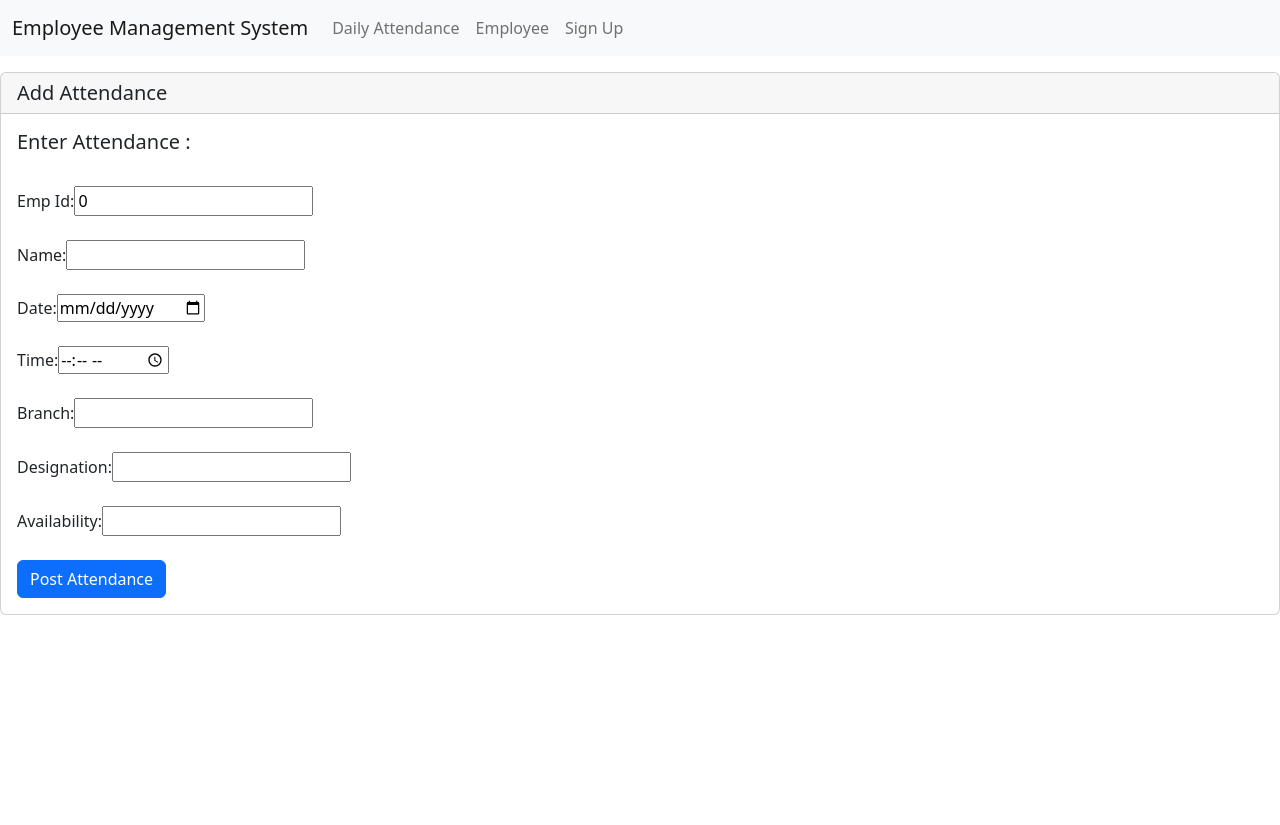
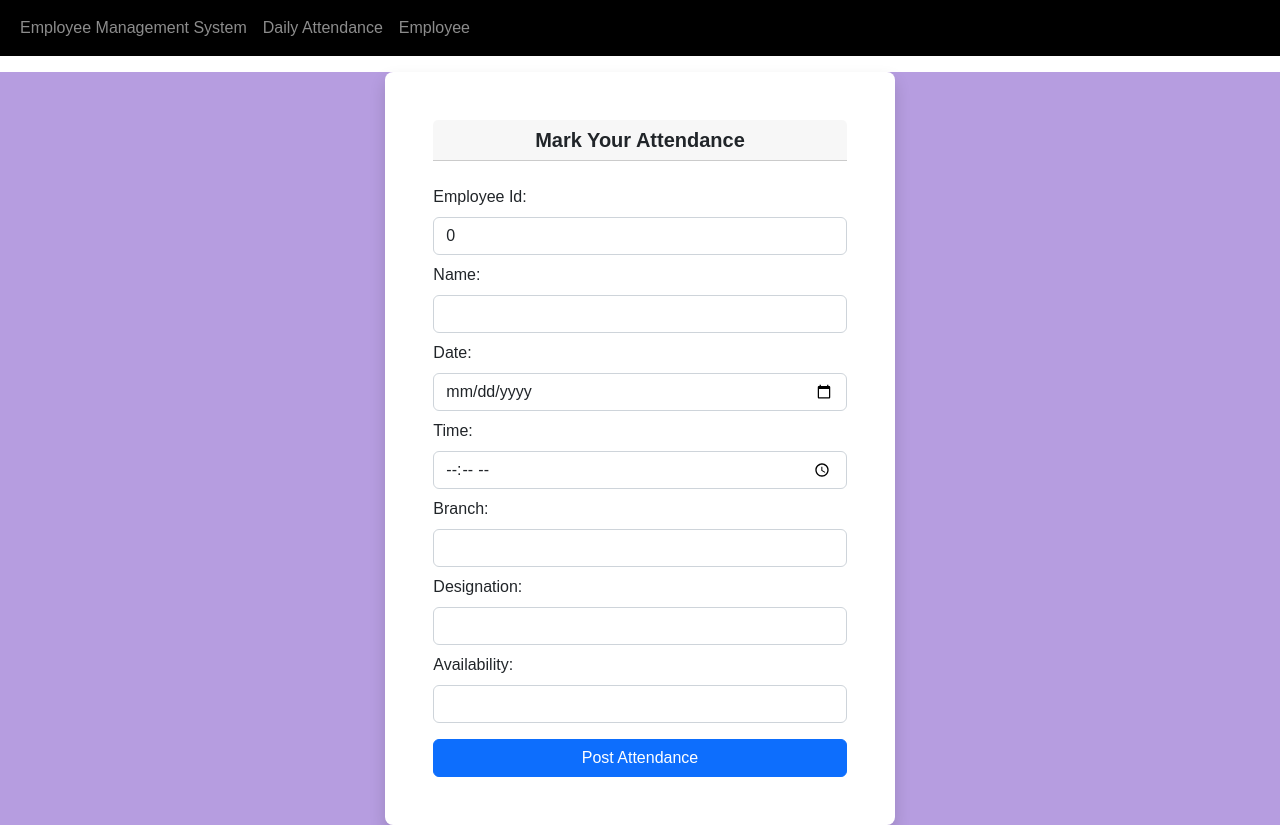
Before and after one commit to AdityaCap/EMS_FrontEnd, a React (Create React App) app: page /attendance in a window 1280 px wide. Before the commit the page ends 800 px from the top, so only its background shows below. Built offline with nearby package versions, Linux system fonts and the light colour scheme.

Commit message:
Bootstrap added

```diff
--- a/src/components/Attendance.js
+++ b/src/components/Attendance.js
@@ -27,74 +27,69 @@ export default class Attendance extends Component {
     }
 
     render() {
+        const mystyle={
+            backgroundColor: "#b69de0",
+            fontFamily: "Arial",
+          };
         return (
-            <div>
-                <div className="card">
-                    <h5 className="card-header">Add Attendance</h5>
-                    <div className="card-body">
-                        <h5 className="card-title">Enter Attendance : </h5>
-                        <p className="card-text">
-                            <span>{this.state.msg}</span> <br />
-                            <label>Emp Id: </label>
-                            <input type="number"
-                                name="emp_id"
-                                value={this.state.attendance.emp_id}
-                                onChange={this.changeHandler} />
+            <div style={mystyle} className="container-fluid">
+                <div className="row">
+                    <div className="col-sm-9 col-md-7 col-lg-5 mx-auto">
+                        <div className="card border-0 shadow rounded-3">
+                            <div className="card-body p-4 p-sm-5">
+                                    <h2 className="card-header text-center mb-4 fw-bold fs-5">Mark Your Attendance</h2>
+                                    <form>
+                                        {/* <h5 className="card-title">Enter Attendance</h5> */}
+                                        <span>{this.state.msg}</span>
+                                        <div className="form-outline mb-2">
+                                            <label className="form-label" for="form3Example3cg">Employee Id: </label>
+                                            <input type="number" id="form3Example3cg" className="form-control" name="emp_id" value={this.state.attendance.emp_id} onChange={this.changeHandler} />
                                             <span style={{ color: 'red' }}>{this.state.errors['emp_id']}</span>
-                            <br /><br />
+                                        </div>
 
-                            <label>Name: </label>
-                            <input type="text"
-                                name="name"
-                                value={this.state.attendance.name}
-                                onChange={this.changeHandler} />
+                                        <div className="form-outline mb-2">
+                                            <label className="form-label" for="form3Example3cg">Name: </label>
+                                            <input type="text" className="form-control" id="form3Example3cg" name="name" value={this.state.attendance.name} onChange={this.changeHandler} />
                                             <span style={{ color: 'red' }}>{this.state.errors['name']}</span>
-                            <br /><br />
+                                        </div>
 
-                            <label>Date: </label>
-                            <input type="date"
-                                name="date"
-                                value={this.state.attendance.date}
-                                onChange={this.changeHandler} />
+                                        <div className="form-outline mb-2">
+                                            <label className="form-label" for="form3Example3cg">Date: </label>
+                                            <input type="date" name="date" className="form-control" id="form3Example3cg" value={this.state.attendance.date} onChange={this.changeHandler} />
                                             <span style={{ color: 'red' }}>{this.state.errors['date']}</span>
-                            <br /><br />
+                                        </div>
 
-                            <label>Time: </label>
-                            <input type="time"
-                                name="time"
-                                value={this.state.attendance.time}
-                                onChange={this.changeHandler} />
+                                        <div className="form-outline mb-2">
+                                            <label className="form-label" for="form3Example3cg">Time: </label>
+                                            <input type="time" name="time" className="form-control" id="form3Example3cg" value={this.state.attendance.time} onChange={this.changeHandler} />
                                             <span style={{ color: 'red' }}>{this.state.errors['time']}</span>
-                            <br /><br />
+                                        </div>
 
-                            <label>Branch: </label>
-                            <input type="text"
-                                name="branch"
-                                value={this.state.attendance.branch}
-                                onChange={this.changeHandler} />
+                                        <div className="form-outline mb-2">
+                                            <label className="form-label" for="form3Example3cg">Branch: </label>
+                                            <input type="text" name="branch" className="form-control" id="form3Example3cg" value={this.state.attendance.branch} onChange={this.changeHandler} />
                                             <span style={{ color: 'red' }}>{this.state.errors['branch']}</span>
-                            <br /><br />
+                                        </div>
 
-                            <label>Designation: </label>
-                            <input type="text"
-                                name="designation"
-                                value={this.state.attendance.designation}
-                                onChange={this.changeHandler} />
+                                        <div className="form-outline mb-2">
+                                            <label className="form-label" for="form3Example3cg">Designation: </label>
+                                            <input type="text" name="designation" className="form-control" id="form3Example3cg" value={this.state.attendance.designation} onChange={this.changeHandler} />
                                             <span style={{ color: 'red' }}>{this.state.errors['designation']}</span>
-                            <br /><br />
+                                        </div>
 
-                            <label>Availability: </label>
-                            <input type="text"
-                                name="availability"
-                                value={this.state.attendance.availability}
-                                onChange={this.changeHandler} />
+                                        <div className="form-outline mb-3">
+                                            <label className="form-label" for="form3Example3cg">Availability: </label>
+                                            <input type="text" name="availability" className="form-control" id="form3Example3cg" value={this.state.attendance.availability} onChange={this.changeHandler} />
                                             <span style={{ color: 'red' }}>{this.state.errors['availability']}</span>
-                            <br /><br />
+                                        </div>
 
+                                        <div className="d-grid">
+                                            <button onClick={this.onAdd} className="btn btn-primary">Post Attendance</button>
+                                        </div>
 
-                            <button onClick={this.onAdd} className="btn btn-primary">Post Attendance</button>
-                        </p>
-
+                                        </form>
+                                    </div>
+                                </div>
                             </div>
                         </div>
                     </div>
@@ -198,7 +193,7 @@ export default class Attendance extends Component {
             this.props.addAttendance(data);
         } catch (error) {
             this.setState({
-                msg: 'Operation Failed'
+                msg: 'Operation Done'
             })
         }
     }
--- a/src/components/Employee.js
+++ b/src/components/Employee.js
@@ -8,7 +8,7 @@ import { listDepartment } from "../store/action/department";
 import Login from "./auth/login";
 import AddProject from "./employee-components/addProject";
 import ViewProject from "./employee-components/viewProject";
-import AssignProject from "./employee-components/assignProject";
+import  AssignProject  from "./employee-components/assignProject";
 
 export  class Employee extends Component {
   constructor(props) {
@@ -30,10 +30,14 @@ export  class Employee extends Component {
           this.setState({isLoggedIn: true})
   }
   render() {
-
+    const mystyle ={
+      backgroundColor: "#b69de0",
+      fontFamily: "Arial",
+      height:"800px"
+    };
     return (
       !this.state.isLoggedIn?<div ><Login /></div>  :
-      <div className="container-fliud">
+      <div style={mystyle}  className="container-fluid mh-100">
         <div className="row">
           <div className="col-sm-3">
             <ul className="list-group">
@@ -52,13 +56,13 @@ export  class Employee extends Component {
                 <button  className=" list-group-item employee-sidebar"
                 onClick={()=>(this.setState({componentNum : 4}))}>
                    Add Project</button></li>
+
                    <li className="list-group-item">
                 <button  className=" list-group-item employee-sidebar"
                 onClick={()=>(this.setState({componentNum : 5}))}>
-                   Assign Project To Employee</button></li>
+                   Assign Project to Employee</button></li>
+              <li className="list-group-item">
 
-
-              <li className="list-group-item">
                 <button  className=" list-group-item employee-sidebar"
                 onClick={()=>(this.setState({componentNum : 6}))}>
                    View Project</button></li>
--- a/src/components/SignUp.js
+++ b/src/components/SignUp.js
@@ -20,32 +20,61 @@ export default class SignUp  extends Component{
     componentDidMount(){}
 
     render(){
+        const mystyle ={
+            backgroundColor: "#b69de0",
+            fontFamily: "Arial",
+        };
         return(
-            <div>
-                <h1>Sign Up</h1>
+            <div style={mystyle} className="container-fluid">
+                <div className="row">
+                    <div className="col-sm-9 col-md-7 col-lg-5 mx-auto">
+                        <div className="card border-0 shadow rounded-3">
+                            <div className="card-body p-4 p-sm-5">
+                                    <h2 className="text-uppercase text-center mb-2">Create an account</h2>
                                     <span>{this.state.msg}</span> <br />
-                <label>Enter the username: </label>
+                                    <form>
+                                        <div className="form-outline mb-2">
+                                            <label className="form-label" for="form3Example3cg">Enter the username: </label>
                                             <input type="text"
+                                                className="form-control form-control-lg"
+                                                id="form3Example3cg"
                                                 name="username"
                                                 value={this.state.user.username}
                                                 onChange={this.changeHandler} />
                                             <span style={{ color : 'red'}}>{this.state.errors['username']}</span>
-                <br /><br />
-                <label>Enter Role: </label>
+                                        </div>
+                                        <br />
+                                        <div className="form-outline mb-2">
+                                            <label className="form-label" for="form3Example3cg">Enter Role: </label>
                                             <input type="text"
                                                 name="role"
+                                                id="form3Example3cg"
+                                                className="form-control form-control-lg"
                                                 value={this.state.user.role}
                                                 onChange={this.changeHandler} />
                                             <span style={{ color : 'red'}}>{this.state.errors['role']}</span>
-                <br /><br />
-                <label>Enter password: </label>
+                                        </div>
+                                        <br/>
+                                        <div className="form-outline mb-2">
+                                            <label className="form-label" for="form3Example3cg">Enter password: </label>
                                             <input type="password"
                                                 name="password"
+                                                id="form3Example3cg"
+                                                className="form-control form-control-lg"
                                                 value={this.state.user.password}
                                                 onChange={this.changeHandler} />
                                             <span style={{ color : 'red'}}>{this.state.errors['password']}</span>
-                <br /><br />
-                <button onClick={this.onSignUp}>Sign Up</button>
+                                        </div>
+                                        <br/>
+                                        <div className="d-grid">
+                                        <button type="button"
+                                            className="btn btn-primary btn-login text-uppercase fw-bold" onClick={this.onSignUp}>Sign Up</button>
+                                        </div>
+                                    </form>
+                                </div>
+                            </div>
+                    </div>
+                </div>
             </div>
         );
     }
--- a/src/components/auth/login.js
+++ b/src/components/auth/login.js
@@ -25,15 +25,20 @@ export class Login extends Component {
   componentDidMount() {}
 
   render() {
+    const mystyle={
+      // backgroundColor: "#b69de0",
+      fontFamily: "Arial",
+    }
 
+    let url= "/sign-up";
     return (
         this.state.isLoggedIn?<div ><Employee /></div>  :
-      <div>
+      <div style={mystyle} className="container-fluid">
         <div className="row">
           <div className="col-sm-3"></div>
           <div className="col-sm-6">
             <div className="card">
-              <div className="card-header">Login</div>
+              <div className="card-header text-center mb-2 fw-bold fs-5">Login</div>
               <div className="card-body">
               <span>{this.state.msg}</span> <br />
                 <h5 className="card-title">Enter the Credentials</h5>
@@ -68,6 +73,11 @@ export class Login extends Component {
                 </div>
                 <div className="input-group mb-3">
                   <button className="btn btn-primary" onClick={this.login}>Login</button>
+                </div>
+                <hr/>
+                <div className="d-grid mb-2">
+                  <p>Don't have an account? <a href={url}>Sign Up</a></p>
+
                 </div>
               </div>
             </div>
--- a/src/components/employee-components/addEmployee.js
+++ b/src/components/employee-components/addEmployee.js
@@ -32,44 +32,55 @@ export class AddEmployee extends Component{
     }
 
     render(){
+        const mystyle={
+            fontFamily: "Arial",
+            marginTop: "0px",
+            backgroundColor: "#b69de0",
+          };
         return(
-            <div>
-            <div className="card">
-              <h5 className="card-header">Add Employee</h5>
+            <div style={mystyle} className="container">
+              <div className="card">
+              <h5 className="card-header text-center mb-2 fw-bold fs-5">Add Employee</h5>
+              <form>
               <div className="card-body">
-                <h5 className="card-title">Enter Employee Info: </h5>
+                <h5 className="card-title p-0 m-0">Enter Employee Info: </h5>
                 <p className="card-text">
                 <span>{this.state.msg}</span> <br />
                    <label>Employee Name: </label>
                    <input type="text"
                             name="name"
+                            className="form-control form-control-sm"
                             value={this.state.employee.name}
                             onChange={this.changeHandler} />
                             <span style={{ color : 'red'}}>{this.state.errors['name']}</span>
-                    <br /><br />
+                            <br/>
                     <label>Employee City: </label>
                     <input type="text"
                             name="city"
+                            className="form-control form-control-sm"
                             value={this.state.employee.city}
                             onChange={this.changeHandler} />
                             <span style={{ color : 'red'}}>{this.state.errors['city']}</span>
-                    <br /><br />
+                            <br/>
                     <label>Employee Salary: </label>
                     <input type="number"
                             name="salary"
+                            className="form-control form-control-sm"
                             value={this.state.employee.salary}
                             onChange={this.changeHandler} />
                             <span style={{ color : 'red'}}>{this.state.errors['salary']}</span>
-                    <br /><br />
-                    <label>Joining Date: </label>
+                            <br/>
+                    <label >Joining Date: </label>
                     <input type="date"
                             name="joiningDate"
+                            className="form-control form-control-sm"
                             value={this.state.employee.joiningDate}
                             onChange={this.changeHandler} />
                             <span style={{ color : 'red'}}>{this.state.errors['joiningDate']}</span>
-                    <br /><br />
-                    <label>Select Gender: </label>
+                            <br/>
+                    <label >Select Gender: </label>
                     <select name="gender"
+                    className="form-control form-control-sm"
                             value={this.state.employee.gender}
                             onChange={this.changeHandler} >
                         <option key={0} value="">--Select Gender--</option>
@@ -77,9 +88,10 @@ export class AddEmployee extends Component{
                         <option key={2} value="FEMALE">FEMALE</option>
                     </select>
                     <span style={{ color : 'red'}}>{this.state.errors['gender']}</span>
-                    <br /><br />
+                    <br/>
                     <label>Select Department: </label>
                     <select name="departmentID"
+                    className="form-control form-control-sm"
                             value={this.state.employee.departmentID}
                             onChange={this.changeHandler} >
                              <option key={0} value="">--Select Department--</option>
@@ -91,26 +103,29 @@ export class AddEmployee extends Component{
 
                     </select>
                     <span style={{ color : 'red'}}>{this.state.errors['departmentId']}</span>
-                    <br /><br />
+                    <br/>
 
                     <label>Username: </label>
                     <input type="text"
                             name="username"
+                            className="form-control form-control-sm"
                             value={this.state.employee.username}
                             onChange={this.changeHandler} />
                             <span style={{ color : 'red'}}>{this.state.errors['username']}</span>
-                            <br /><br />
+                            <br/>
                     <label>Password: </label>
                     <input type="password"
                             name="password"
+                            className="form-control form-control-sm"
                             value={this.state.employee.password}
                             onChange={this.changeHandler} />
                             <span style={{ color : 'red'}}>{this.state.errors['password']}</span>
-                            <br /><br />
+                            <br/>
                     <button onClick={this.onAdd} className="btn btn-primary">Add Employee</button>
                 </p>
 
               </div>
+              </form>
             </div>
           </div>
         );
@@ -214,7 +229,7 @@ async postEmployee(e){
         this.props.addEmployee(data);
       } catch (error) {
         this.setState({
-            msg: 'Operation Failed'
+            msg: ''
         })
       }
 }
--- a/src/components/employee-components/assignProject.js
+++ b/src/components/employee-components/assignProject.js
@@ -115,7 +115,7 @@ async postProject(p){
         this.props.addProject(data);
       } catch (error) {
         this.setState({
-            msg: 'Operation Failed'
+            msg: 'Operation'
         })
       }
 }
--- a/src/components/employee-components/department.js
+++ b/src/components/employee-components/department.js
@@ -19,23 +19,24 @@ export class Department extends Component {
   render() {
     return (
       <div>
-        <div className="card">
-          <h5 className="card-header">Add Department</h5>
-          <div className="card-body">
+        <div className="card ">
+          <h5 className="card-header text-center mb-0 fw-bold fs-5">Add Department</h5>
+          <form>
+          <div className="card-body p-5 p-sm-10">
             <h5 className="card-title">Enter Department Info: </h5>
             <p className="card-text">
             <span>{this.state.msg}</span> <br />
-               <label>Department Name: </label>
-               <input type="text"
-                        name="name"
-                        value={this.state.department.name}
-                        onChange={this.changeHandler} />
+               <label className="form-label">Department Name: </label>
+               <input type="text" name="name" className="form-control form-control-lg" value={this.state.department.name} onChange={this.changeHandler} />
                         <span style={{ color : 'red'}}>{this.state.errors['name']}</span>
-                <br /><br />
+                <br />
+                <div>
                 <button onClick={this.onAdd}>Add department</button>
+                </div>
             </p>
 
           </div>
+          </form>
         </div>
       </div>
     );
@@ -95,7 +96,7 @@ async postDepartment(department){
          console.log(error)
         //console.error(error.response.data.msg);
         this.setState({
-            msg: 'Operation Failed'
+            msg: 'Operation failed'
         })
       }
 }
--- a/src/components/navbar.js
+++ b/src/components/navbar.js
@@ -20,13 +20,14 @@ export default class NavBar extends Component {
   }
 
   render() {
+    const mystyle ={
+      backgroundColor: "black",
+      fontFamily: "Arial",
+    };
     return (
       <div >
-           <nav className="navbar navbar-expand-lg navbar-light bg-light mb-3">
+           <nav className="navbar navbar-expand-lg navbar-dark mb-3" style={mystyle}>
             <div className="container-fluid">
-              <Link className="navbar-brand" to="/">
-                Employee Management System
-              </Link>
               <button
                 className="navbar-toggler"
                 type="button"
@@ -40,6 +41,11 @@ export default class NavBar extends Component {
               </button>
               <div className="collapse navbar-collapse" id="navbarNav">
                 <ul className="navbar-nav">
+                <li className="nav-item">
+                    <Link className="nav-link" aria-current="page" to="/">
+                      Employee Management System
+                    </Link>
+                  </li>
                   <li className="nav-item">
                     <Link className="nav-link" aria-current="page" to="/attendance">
                       Daily Attendance
@@ -50,14 +56,9 @@ export default class NavBar extends Component {
                       Employee
                     </Link>
                   </li>
-                  <li className="nav-item">
-                    <Link className="nav-link" to="/sign-up">
-                      Sign Up
-                    </Link>
-                  </li>
                 </ul>
-              <div className="col-sm-2">
-                { this.state.isLoggedIn? <Link to="/logout"><button className="btn btn-outline-danger">
+              <div style={{display:"flex"}}>
+                { this.state.isLoggedIn? <Link to="/logout"><button className="btn btn-outline-danger" style={{marginleft: "auto"}}>
                    Logout </button>  </Link>   : ''
                 }
 
```
Also changed, not shown: src/components/employee-components/addProject.js (+11 -9 lines). Lines whose indentation alone changed are shown as unchanged.
